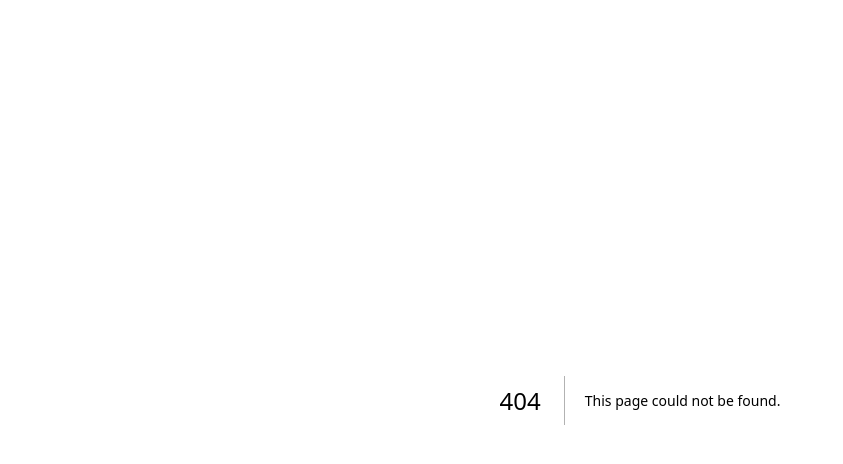
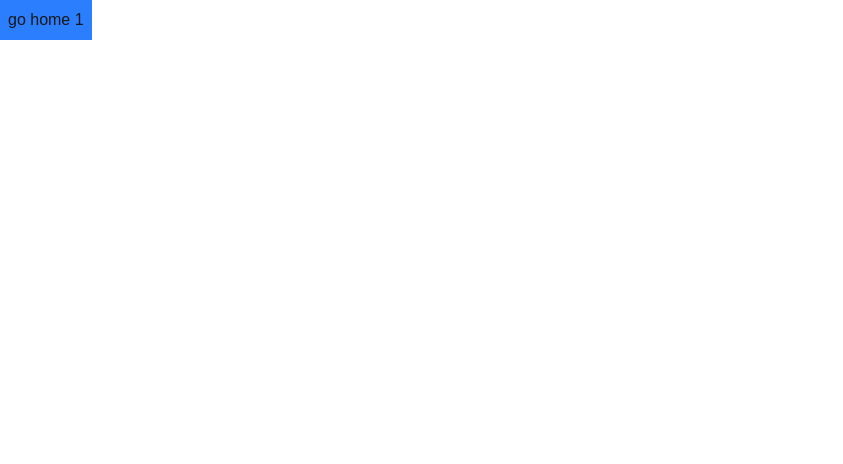
Before and after one commit to effeect/LANMAN-Containers, a Next.js app in the folder nextapp/: page /clients/1 in a window 1280 px wide. Before the commit this address had no page. Shown: the top 464 px of the page, without its empty margins (0-843 px from the left). Built offline with nearby package versions, Linux system fonts and the light colour scheme.

Commit message:
Adding routing for properties and docker-compose changes

```diff
--- /dev/null
+++ b/nextapp/app/clients/[id]/page.tsx
@@ -0,0 +1,22 @@
+"use client";
+
+import React from "react";
+import { useRouter, useParams, useSearchParams } from "next/navigation";
+
+const propertiesPage = () => {
+  const router = useRouter();
+  const searchParams = useSearchParams();
+  const { id } = useParams();
+
+  const name = searchParams.get("name");
+
+  return (
+    <div>
+      <button onClick={() => router.push("/")} className="bg-blue-500 p-2">
+        go home {id}
+      </button>
+    </div>
+  );
+};
+
+export default propertiesPage;
--- a/nextapp/app/commands/page.tsx
+++ b/nextapp/app/commands/page.tsx
@@ -4,6 +4,9 @@
   const runPlaybook = async () => {
     const res = await fetch('http://127.0.0.1:4000/example-google/');
     console.log("hello world")
+    // Whilst we await for the response
+
+    //=============
     const text = await res.text();
     console.log(text)
     alert(text);
```
Also changed, not shown: 1 other file (tests, documents, lock files or other folders).
